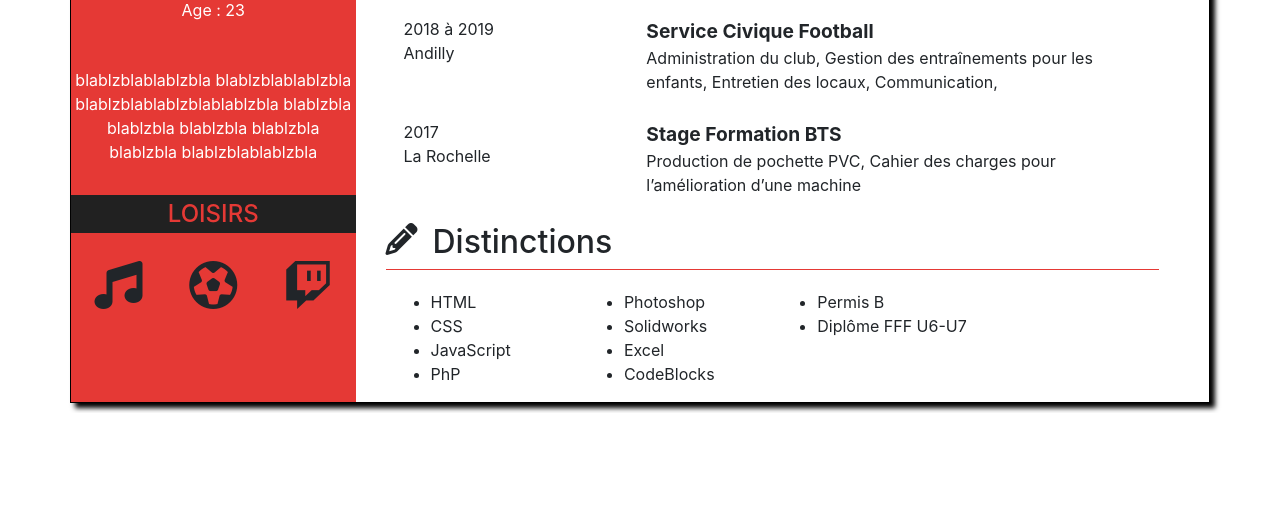
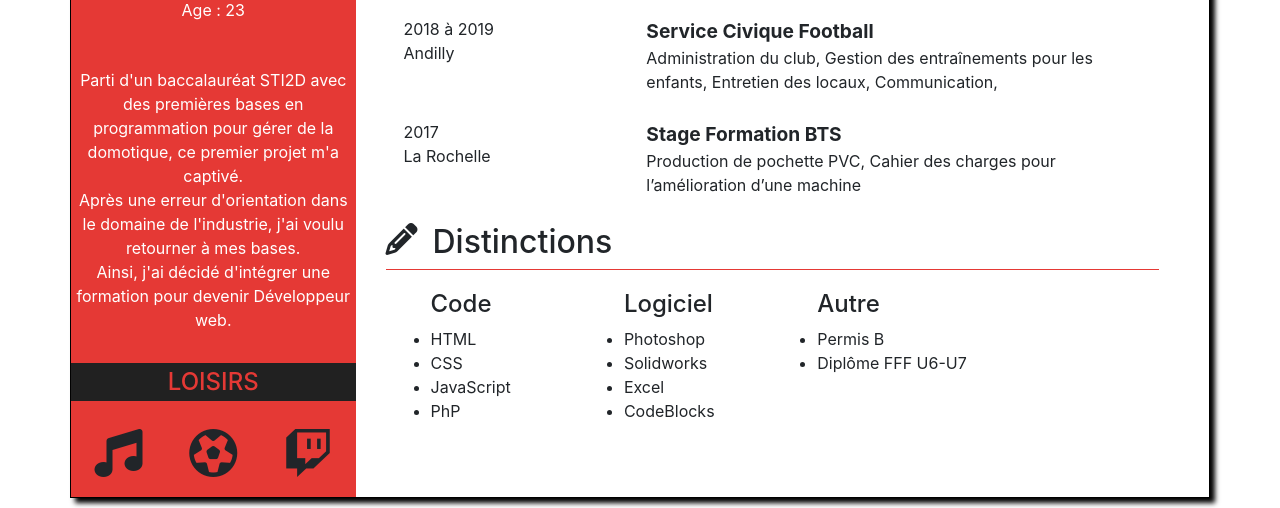
Before and after one commit to onig2217/CV, a plain HTML site: page index.html in a window 1280 px wide. Shown: the part 572-1080 px from the top of the page. Before the commit the page ends 985 px from the top, so only its background shows below. Drawn offline with nearby package versions, Linux system fonts and the light colour scheme.

Commit message:
Add files via upload

```diff
--- a/index.html
+++ b/index.html
@@ -4,6 +4,7 @@
 <head>
 	<title> Curriculum Vitae </title>
 	<meta charset="utf-8"/>
+	<meta name="description" content="Mon CV, en site !">
 	<link rel="stylesheet" type="text/css" href="testP1.css">
 	<link rel="stylesheet" href="https://stackpath.bootstrapcdn.com/bootstrap/4.4.1/css/bootstrap.min.css" integrity="sha384-Vkoo8x4CGsO3+Hhxv8T/Q5PaXtkKtu6ug5TOeNV6gBiFeWPGFN9MuhOf23Q9Ifjh" crossorigin="anonymous">
 	<script src="https://kit.fontawesome.com/e340185547.js" crossorigin="anonymous"></script>
@@ -12,25 +13,35 @@
  <body>
 
 	<div class="container">
-		<div class="row">
-			<nav class="col-md-3 p-0">
-				<img src="lajij.png" alt="">
-				<h2> Contact </h1>
+		<div id="bloc" class="row">
+			<nav id="navigation" class="col-md-3 p-0">
+				<aside>
+					<img src="lajij.png" alt="">
+				</aside>
+				<aside>
+					<h2> Contact </h2>
 					<p> Adresse :</br> La Rochelle, France </p>
 					<p> Téléphone :</br> 06 61 96 XX XX </p>
 					<p> E-mail :</br> mignanogino@gmail.com </p>
-				<h2 class="col-sm-12"> A propos de moi </h1>
+				</aside>
+				<aside>
+					<h2 class="col-sm-12"> A propos de moi </h2>
 					<p> Age : 23 </p>
-					<p> blablzblablablzbla blablzblablablzbla blablzblablablzblablablzbla blablzbla blablzbla blablzbla blablzbla blablzbla blablzblablablzbla </p>
-				<h2 id="loisirs"> Loisirs </h1>
+					<p> Parti d'un baccalauréat STI2D avec des premières bases en programmation pour gérer de la domotique, ce premier projet m'a captivé. </br>
+					Après une erreur d'orientation dans le domaine de l'industrie, j'ai voulu retourner à mes bases. </br>
+					Ainsi, j'ai décidé d'intégrer une formation pour devenir Développeur web.</p>
+				</aside>
+				<aside>
+					<h2 id="loisirs"> Loisirs </h2>
 					<div class="loisir">
 						<i class="fas fa-music fa-3x"></i>
 						<i class="far fa-futbol fa-3x"></i>
 						<i class="fab fa-twitch fa-3x"></i>
 					</div>
+				</aside>
 			</nav>
 
-			<section class="col-md-9">
+			<section id="section" class="col-md-9">
 
 				<div class="row">
 					<article id="entete" class="col-md-12">
@@ -111,18 +122,21 @@
 						<div class="reco"><i class="fas fa-pencil-alt fa-2x col-xs-1"></i> <h2 class="offset-md- col-md-12"> Distinctions </h2></div>
 						<div id="dist_list" class="col-lg-12 p-0">
 							<ul class="col-lg-3">
+								<h4>Code</h4>
 								<li> HTML </li>
 								<li> CSS </li>
 								<li> JavaScript </li>
 								<li> PhP </li>
 							</ul>
 							<ul class="offset-xs-1 col-lg-3">
+								<h4>Logiciel</h4>
 								<li> Photoshop </li>
 								<li> Solidworks </li>
 								<li> Excel </li>
 								<li> CodeBlocks </li>
 							</ul>
 							<ul class="offset-xs-1 col-lg-3">
+								<h4>Autre</h4>
 								<li> Permis B </li>
 								<li> Diplôme FFF U6-U7 </li>
 							</ul>
@@ -132,7 +146,5 @@
 			</section>
 		</div>
 	</div>
-
 </body>
-
 </html>
```
